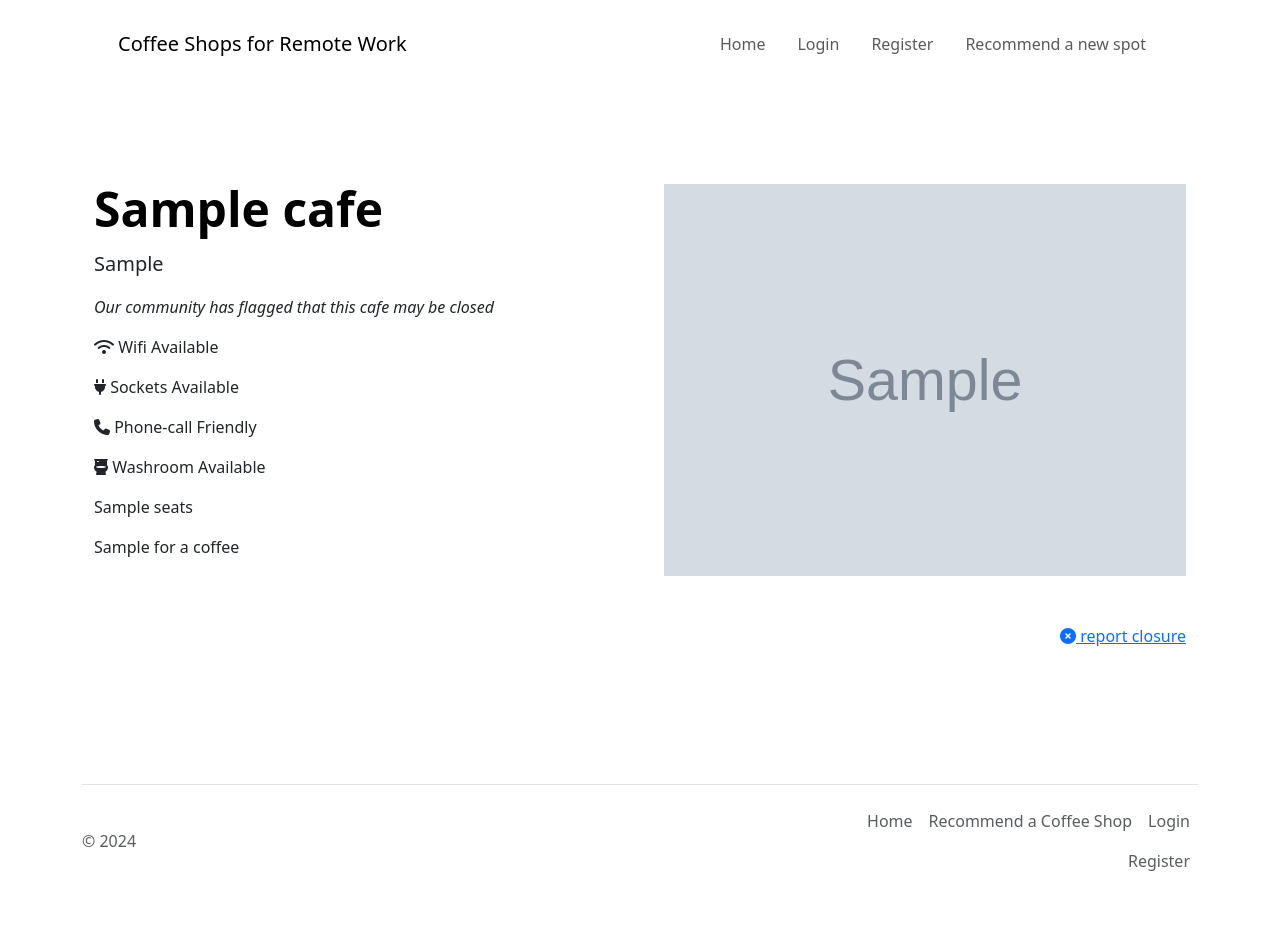
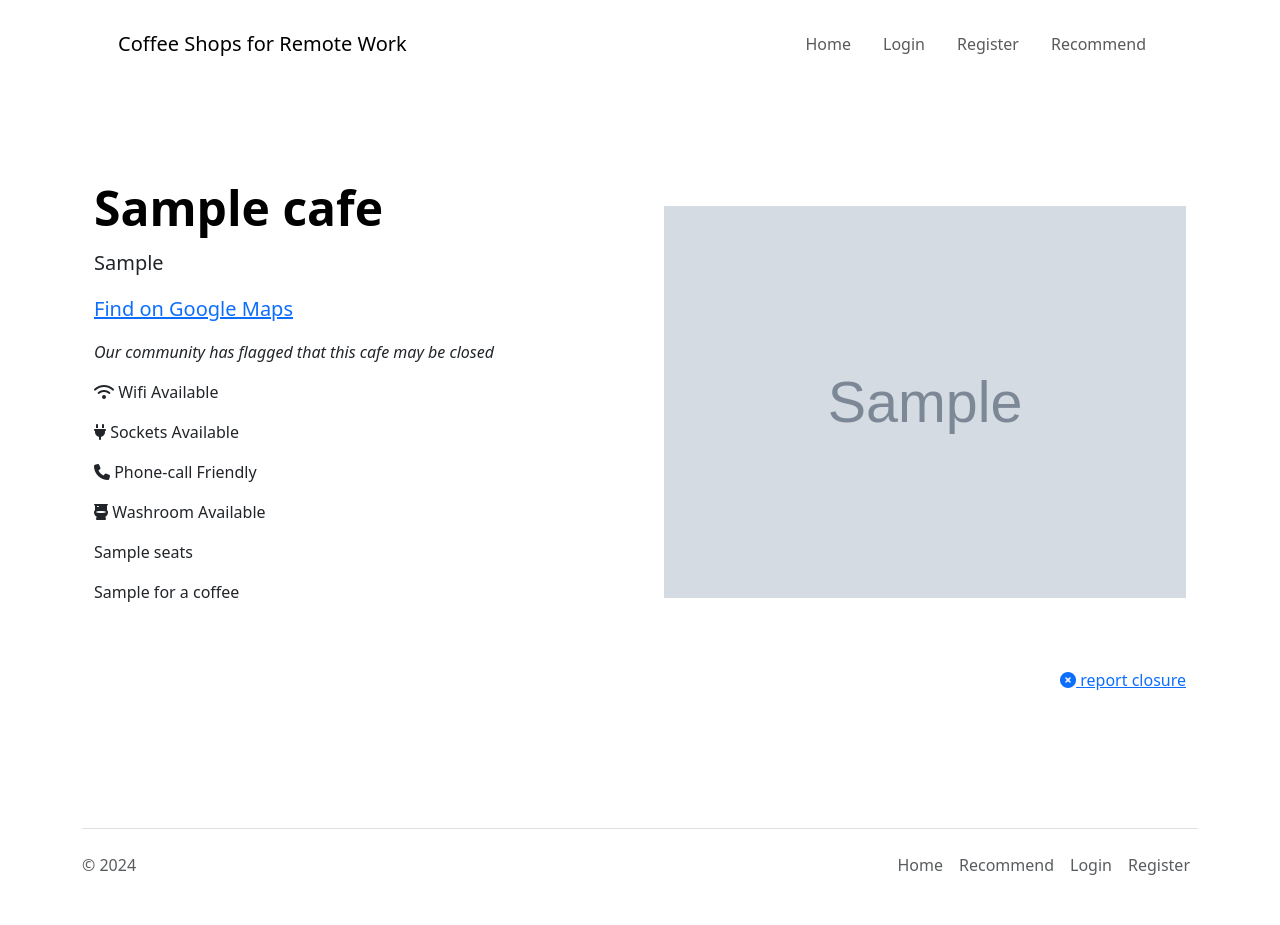
Before and after one commit to MCDAngelo/remote_work_coffee_shops_website, a Flask app: page /cafe/1 in a window 1280 px wide. Before the commit the page ends 871 px from the top, so only its background shows below. Run offline with Flask 3, Linux system fonts and the light colour scheme; tables that the repository leaves empty hold one stand-in row (values such as "Sample post"); grey boxes marked "Sample" are stand-in pictures; some libraries are stand-ins or nearby versions.

Commit message:
Add maps link to cafe info, fix links from footer

```diff
--- a/templates/cafe_info.html
+++ b/templates/cafe_info.html
@@ -9,7 +9,8 @@
       </div>
       <div class="col-lg-6">
         <h1 class="display-5 fw-bold text-body-emphasis lh-1 mb-3">{{ cafe.name }}</h1>
-        <p class="lead">{{ cafe.location }}</p>
+        <p class="lead">{{ cafe.location }} </p>
+        <p class="lead"><a href={{ cafe.map_url }}>Find on Google Maps</a></p>
         {% if cafe.potentially_closed %}
         <p><em>
             Our community has flagged that this cafe may be closed
--- a/templates/footer.html
+++ b/templates/footer.html
@@ -10,10 +10,11 @@
     </a>
 
     <ul class="nav col-md-4 justify-content-end">
-      <li class="nav-item"><a href="#" class="nav-link px-2 text-body-secondary">Home</a></li>
-      <li class="nav-item"><a href="#" class="nav-link px-2 text-body-secondary">Recommend a Coffee Shop</a></li>
-      <li class="nav-item"><a href="#" class="nav-link px-2 text-body-secondary">Login</a></li>
-      <li class="nav-item"><a href="#" class="nav-link px-2 text-body-secondary">Register</a></li>
+      <li class="nav-item"><a href={{ url_for("home") }} class="nav-link px-2 text-body-secondary">Home</a></li>
+      <li class="nav-item"><a href={{ url_for("add_new_cafe") }} class="nav-link px-2 text-body-secondary">Recommend</a>
+      </li>
+      <li class="nav-item"><a href={{ url_for("login") }} class="nav-link px-2 text-body-secondary">Login</a></li>
+      <li class="nav-item"><a href={{ url_for("register") }} class="nav-link px-2 text-body-secondary">Register</a></li>
     </ul>
   </footer>
 </div>
--- a/templates/header.html
+++ b/templates/header.html
@@ -46,7 +46,7 @@
             <a class="nav-link px-lg-3 py-3 py-lg-4" href="{{ url_for('register') }}">Register</a>
           </li>
           <li class="nav-item">
-            <a class="nav-link px-lg-3 py-3 py-lg-4" href="{{ url_for('add_new_cafe') }}">Recommend a new spot</a>
+            <a class="nav-link px-lg-3 py-3 py-lg-4" href="{{ url_for('add_new_cafe') }}">Recommend</a>
           </li>
         </ul>
       </div>
```
